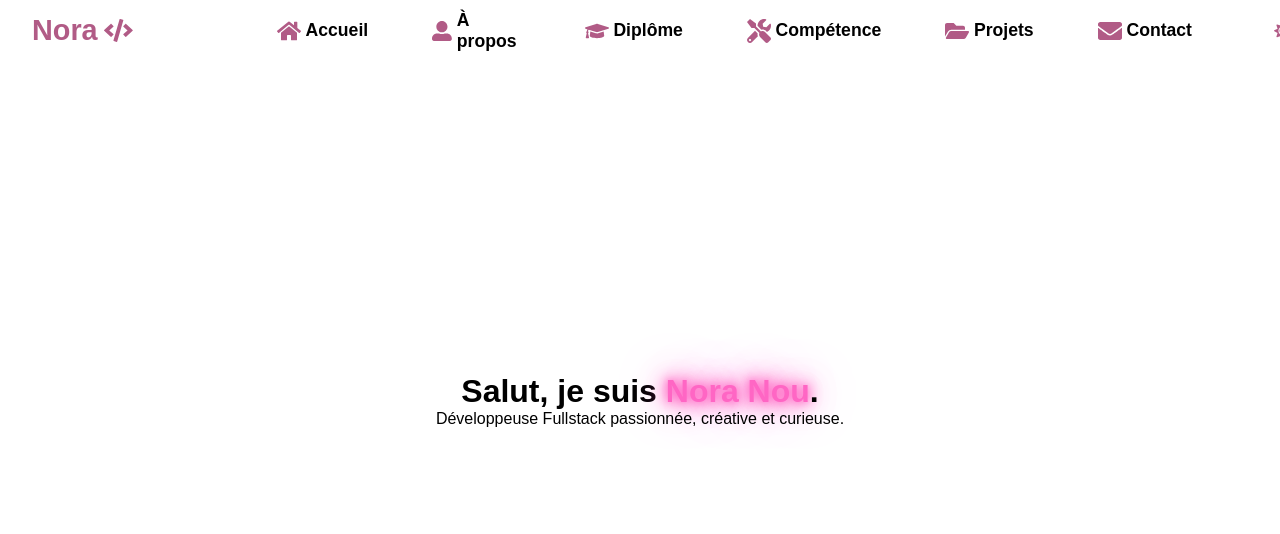
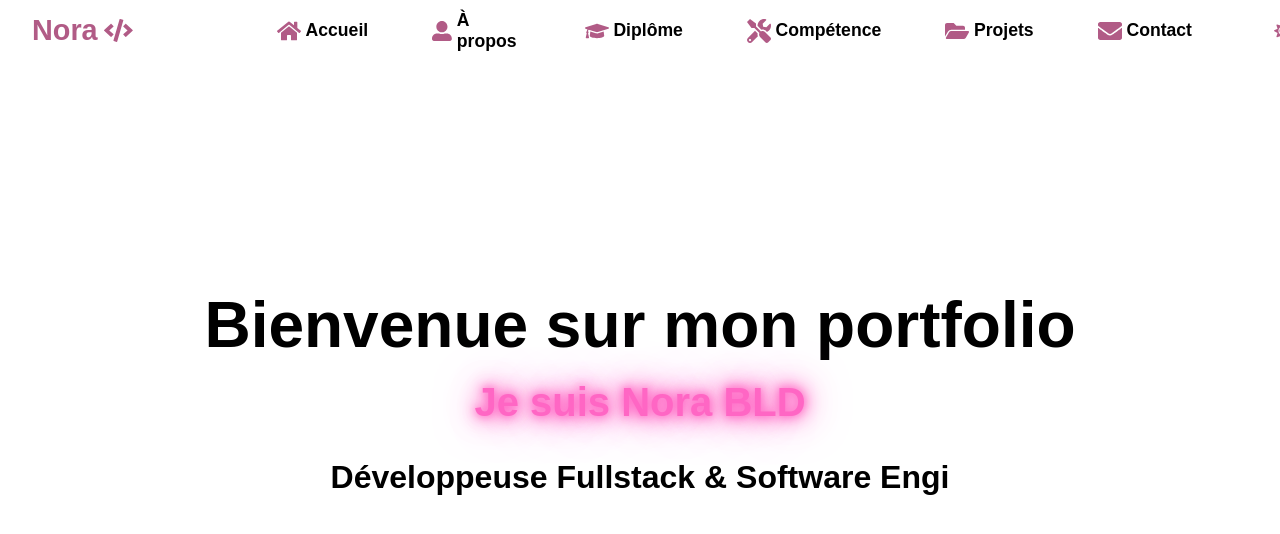
Before and after one commit to NoraBld/nora-portfolio, a React (Vite) app: page / in a window 1280 px wide. Shown: the top 534 px of the page. Built offline with nearby package versions, Linux system fonts and the light colour scheme.

Commit message:
home done

```diff
--- a/package.json
+++ b/package.json
@@ -12,6 +12,7 @@
   "dependencies": {
     "@dicebear/collection": "^9.2.4",
     "@dicebear/core": "^9.2.4",
+    "@lottiefiles/dotlottie-react": "^0.17.13",
     "framer-motion": "^12.23.26",
     "react": "^19.2.0",
     "react-dom": "^19.2.0",
--- a/src/pages/Home.jsx
+++ b/src/pages/Home.jsx
@@ -1,61 +1,61 @@
 import React, { useState, useEffect } from "react";
 import Navbar from "../components/Navbar";
+import { FaGithub, FaLinkedin, FaEnvelope } from "react-icons/fa";
 
 const Home = () => {
-  const fullText1 = "Salut, je suis ";
-  const fullName = "Nora Nou";
-  const fullText2 = "Développeuse Fullstack passionnée, créative et curieuse.";
+  const lines = [
+    "Bienvenue sur mon portfolio",
+    "Je suis Nora BLD",
+    "Développeuse Fullstack & Software Engineer"
+  ];
 
-  const [text1, setText1] = useState("");
-  const [nameText, setNameText] = useState("");
-  const [text2, setText2] = useState("");
-  const [i1, setI1] = useState(0);
-  const [iName, setIName] = useState(0);
-  const [i2, setI2] = useState(0);
+  const [currentTexts, setCurrentTexts] = useState(["", "", ""]);
+  const [currentLine, setCurrentLine] = useState(0);
+  const [currentChar, setCurrentChar] = useState(0);
 
-  // Gestion darkMode
+  // Dark mode
   const [darkMode, setDarkMode] = useState(false);
-
   useEffect(() => {
     if (window.matchMedia && window.matchMedia("(prefers-color-scheme: dark)").matches) {
       setDarkMode(true);
     }
   }, []);
 
-  // Animations textes
+  // Contrôle apparition icônes
+  const [showIcons, setShowIcons] = useState([false, false, false]);
+
+  // Typewriter animation
   useEffect(() => {
-    if (i1 < fullText1.length) {
+    if (currentLine < lines.length) {
+      if (currentChar < lines[currentLine].length) {
         const t = setTimeout(() => {
-        setText1(text1 + fullText1[i1]);
-        setI1(i1 + 1);
+          const newTexts = [...currentTexts];
+          newTexts[currentLine] += lines[currentLine][currentChar];
+          setCurrentTexts(newTexts);
+          setCurrentChar(currentChar + 1);
         }, 60);
         return () => clearTimeout(t);
-    }
-  }, [i1, text1]);
-
-  useEffect(() => {
-    if (i1 === fullText1.length && iName < fullName.length) {
+      } else {
         const t = setTimeout(() => {
-        setNameText(nameText + fullName[iName]);
-        setIName(iName + 1);
-      }, 100);
+          setCurrentLine(currentLine + 1);
+          setCurrentChar(0);
+        }, 300);
         return () => clearTimeout(t);
       }
-  }, [iName, i1, nameText]);
-
-  useEffect(() => {
-    if (iName === fullName.length && i2 < fullText2.length) {
-      const t = setTimeout(() => {
-        setText2(text2 + fullText2[i2]);
-        setI2(i2 + 1);
-      }, 50);
-      return () => clearTimeout(t);
+    } else {
+      // Quand toutes les lignes sont finies, déclencher les icônes
+      const timers = [
+        setTimeout(() => setShowIcons([true, false, false]), 500),
+        setTimeout(() => setShowIcons([true, true, false]), 800),
+        setTimeout(() => setShowIcons([true, true, true]), 1100)
+      ];
+      return () => timers.forEach(t => clearTimeout(t));
     }
-  }, [i2, iName, text2]);
+  }, [currentChar, currentLine, currentTexts]);
 
   return (
     <div
-      className="relative min-h-screen w-full flex flex-col items-center justify-center"
+      className="relative min-h-screen w-full flex flex-col items-center justify-center px-4"
       style={{
         background: darkMode ? "#000328" : "white",
         color: darkMode ? "#fff" : "#000",
@@ -64,20 +64,98 @@ const Home = () => {
     >
       <Navbar darkMode={darkMode} setDarkMode={setDarkMode} />
 
-      <div className="flex flex-col justify-center items-center text-center px-4 mt-28">
-        <h1 className="intro-text text-4xl sm:text-5xl md:text-6xl lg:text-7xl font-extrabold mb-6">
-          {text1}
-          <span className="neon">{nameText}</span>
-          {iName === fullName.length && "."}
+      {/* Texte principal */}
+      <div className="flex flex-col items-center text-center mt-28 whitespace-pre-line">
+        {/* Ligne 1 */}
+        <h1 className="font-extrabold mb-2" style={{ fontSize: "4rem" }}>
+          {currentTexts[0]}
         </h1>
 
-        <p className="sub-text text-lg sm:text-xl md:text-2xl font-semibold opacity-0">
-          {text2}
-        </p>
+        {/* Ligne 2 : Nom en néon */}
+        <h2
+          className="font-extrabold mb-2 neon"
+          style={{ fontSize: "2.5rem", lineHeight: "2" }}
+        >
+          {currentTexts[1]}
+        </h2>
+
+        {/* Ligne 3 : Développeuse Fullstack & Software Engineer + GIF */}
+        <div className="flex items-center justify-center mt-6">
+          <span
+            style={{
+              fontSize:
+                window.innerWidth >= 1280
+                  ? "2rem"
+                  : window.innerWidth >= 768
+                  ? "2rem"
+                  : "1.5rem",
+              fontWeight: 600,
+              lineHeight: 2.2,
+              textAlign: "center",
+              display: "inline-flex",
+              alignItems: "center",
+            }}
+          >
+            {currentTexts[2]}
+            {currentTexts[2] === lines[2] && (
+              <img
+                src="/laptop.gif"
+                alt="Laptop Icon"
+                style={{
+                  marginLeft: "0.5rem",
+                  width:
+                    window.innerWidth >= 1280
+                      ? "9rem"
+                      : window.innerWidth >= 768
+                      ? "4rem"
+                      : "2rem",
+                  height:
+                    window.innerWidth >= 1280
+                      ? "5rem"
+                      : window.innerWidth >= 768
+                      ? "3rem"
+                      : "2rem",
+                }}
+              />
+            )}
+          </span>
         </div>
 
+        {/* Icônes sociales animées */}
+        <div className="flex items-center justify-center mt-6 space-x-8">
+          {showIcons[0] && (
+            <a
+              href="https://github.com/tonpseudo"
+              target="_blank"
+              rel="noopener noreferrer"
+              className="transition-transform duration-300 hover:scale-125"
+            >
+              <FaGithub size={40} color="#ff66c4" />
+            </a>
+          )}
+          {showIcons[1] && (
+            <a
+              href="https://www.linkedin.com/in/tonprofil"
+              target="_blank"
+              rel="noopener noreferrer"
+              className="transition-transform duration-300 hover:scale-125"
+            >
+              <FaLinkedin size={40} color="#ff66c4" />
+            </a>
+          )}
+          {showIcons[2] && (
+            <a
+              href="mailto:tonemail@gmail.com"
+              className="transition-transform duration-300 hover:scale-125"
+            >
+              <FaEnvelope size={40} color="#ff66c4" />
+            </a>
+          )}
+        </div>
+      </div>
+
+      {/* Styles néon */}
       <style>{`
-        /* Neon effet pour le nom */
         .neon {
           color: #ff66c4;
           text-shadow: 0 0 5px #ff66c4, 0 0 10px #ff66c4, 0 0 20px #ff66c4, 0 0 40px #ff66c4;
@@ -88,22 +166,6 @@ const Home = () => {
           0% { text-shadow: 0 0 5px #ff66c4, 0 0 10px #ff66c4, 0 0 20px #ff66c4, 0 0 40px #ff66c4; }
           100% { text-shadow: 0 0 10px #ff66c4, 0 0 20px #ff66c4, 0 0 30px #ff66c4, 0 0 50px #ff66c4; }
         }
-
-        /* Animation apparition texte secondaire */
-        .sub-text {
-          animation: fadeIn 2s forwards;
-          animation-delay: ${fullText1.length * 0.06 + fullName.length * 0.1}s;
-        }
-
-        @keyframes fadeIn {
-          from { opacity: 0; transform: translateY(20px);}
-          to { opacity: 1; transform: translateY(0);}
-        }
-
-        /* Animation typewriter pour l’intro */
-        .intro-text {
-          white-space: pre-wrap;
-        }
       `}</style>
     </div>
   );
```
Also changed, not shown: public/laptop.gif (added), 1 other file (tests, documents, lock files or other folders). Lines whose indentation alone changed are shown as unchanged.
